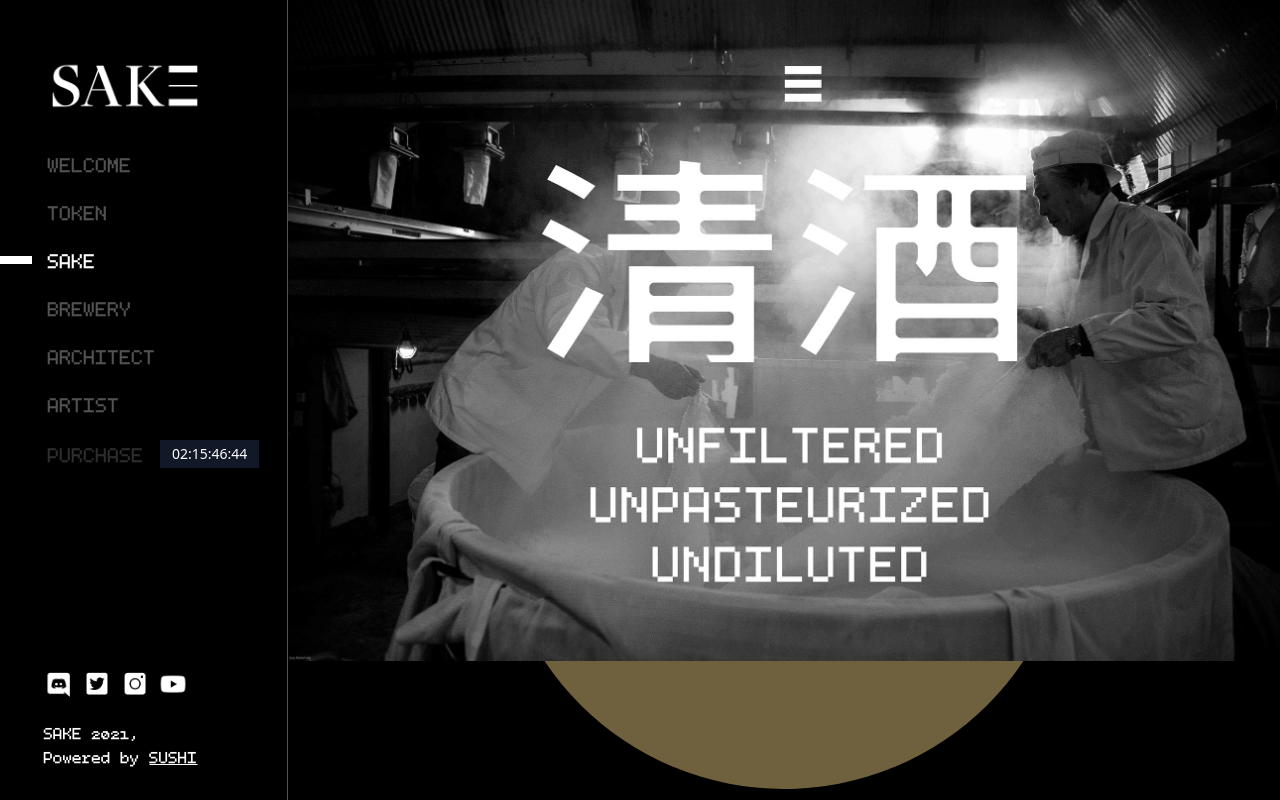
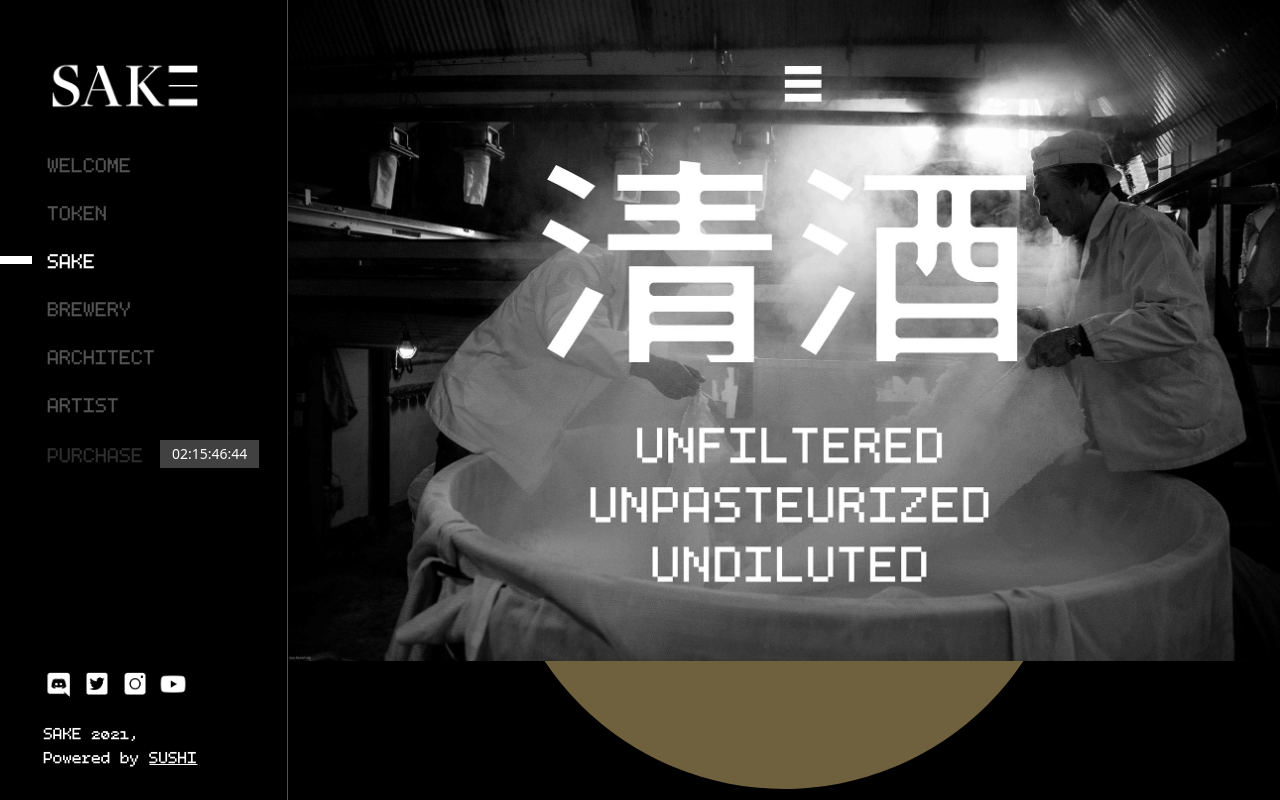
Before and after one commit to sushiswap/sake-landing, a Next.js app: page /sake in a window 1280 px wide. Built offline with nearby package versions, Linux system fonts and the light colour scheme; no server answers.

Commit message:
update countdown timer background

```diff
--- a/components/Sidebar.js
+++ b/components/Sidebar.js
@@ -71,7 +71,7 @@ export const Navigation = ({ current }) => {
               > */}
               <div className={"flex flex-row text-disabled text-xl group items-center py-2 leading-6"}>
                 <div className="pr-4 brand-font">PURCHASE</div>
-                <span className="inline-flex items-center px-3 py-1 text-sm font-medium bg-gray-900 text-white">
+                <span className="inline-flex items-center px-3 py-1 text-sm font-medium bg-darker text-white">
                   <Countdown date={new Date("2021-05-20T00:00:00Z")}>
                     <>
                       <div className="relative">
--- a/tailwind.config.js
+++ b/tailwind.config.js
@@ -7,6 +7,7 @@ module.exports = {
       colors: {
         cyan: colors.cyan,
         secondary: "#525252",
+        darker: "#414141",
         disabled: "#2d2d2d",
         golden: "#6f613d",
         pinkish: "#de5770",
```
